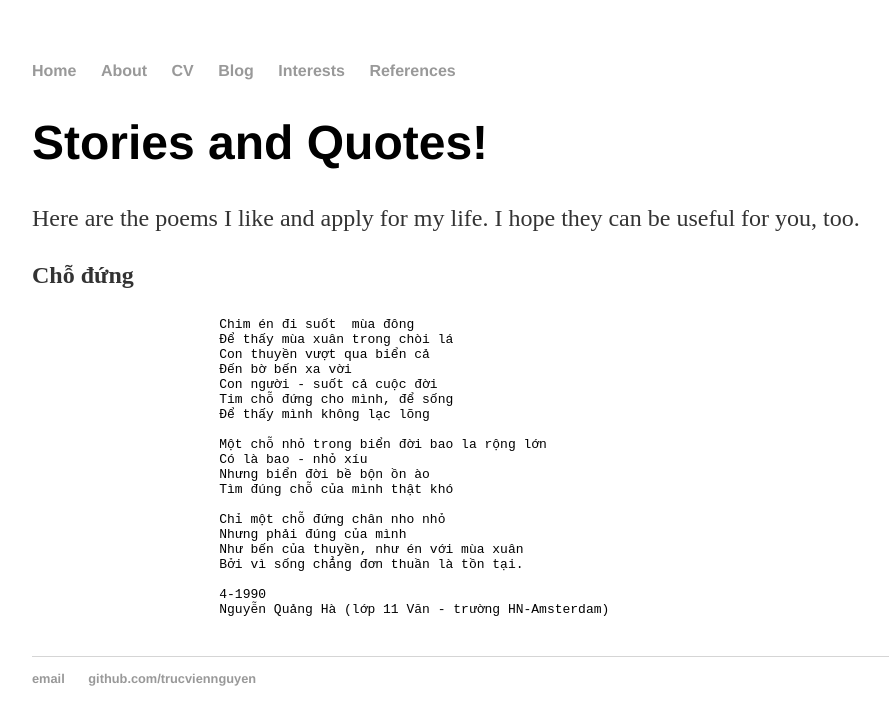
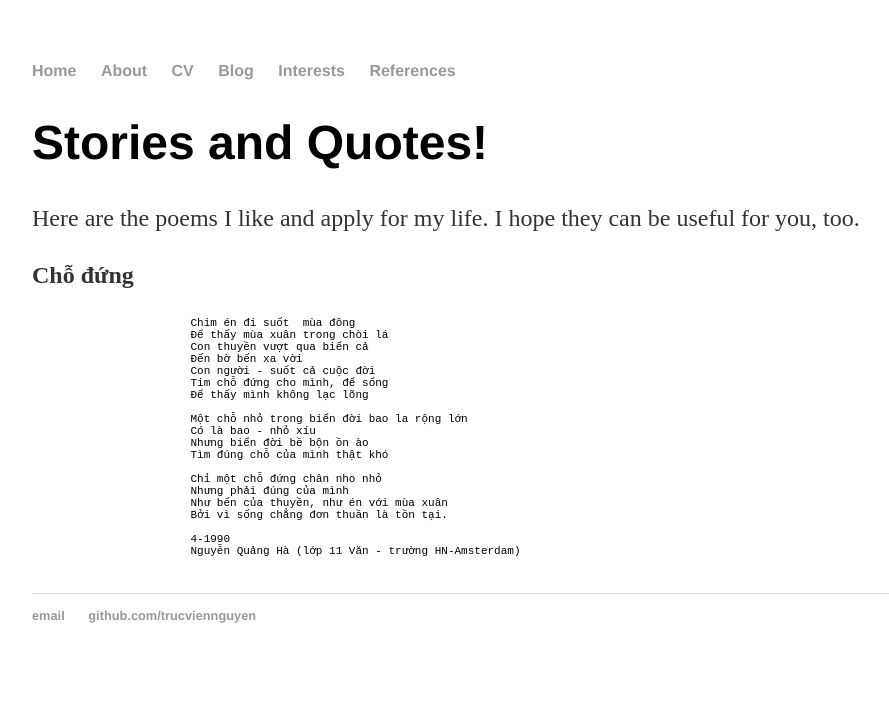
Before and after one commit to trucviennguyen/trucviennguyen.github.io, a Jekyll site: the page built from interests/poems/index.html, in a window 1280 px wide. Shown: the top 725 px of the page, without its empty margins (160-1049 px from the left). Built offline with Jekyll 4.4.1, drawn with Linux system fonts in a browser that asks for light colours.

Commit message:
Updating poems.

```diff
--- a/interests/poems/index.html
+++ b/interests/poems/index.html
@@ -9,7 +9,7 @@ title: Some references
 
 	<p align = "justify">
 		<strong>Chỗ đứng</strong><br>
-			<pre>
+			<pre style="font-size: 11px">
 			Chim én đi suốt  mùa đông
 			Để thấy mùa xuân trong chòi lá
 			Con thuyền vượt qua biển cả
```
